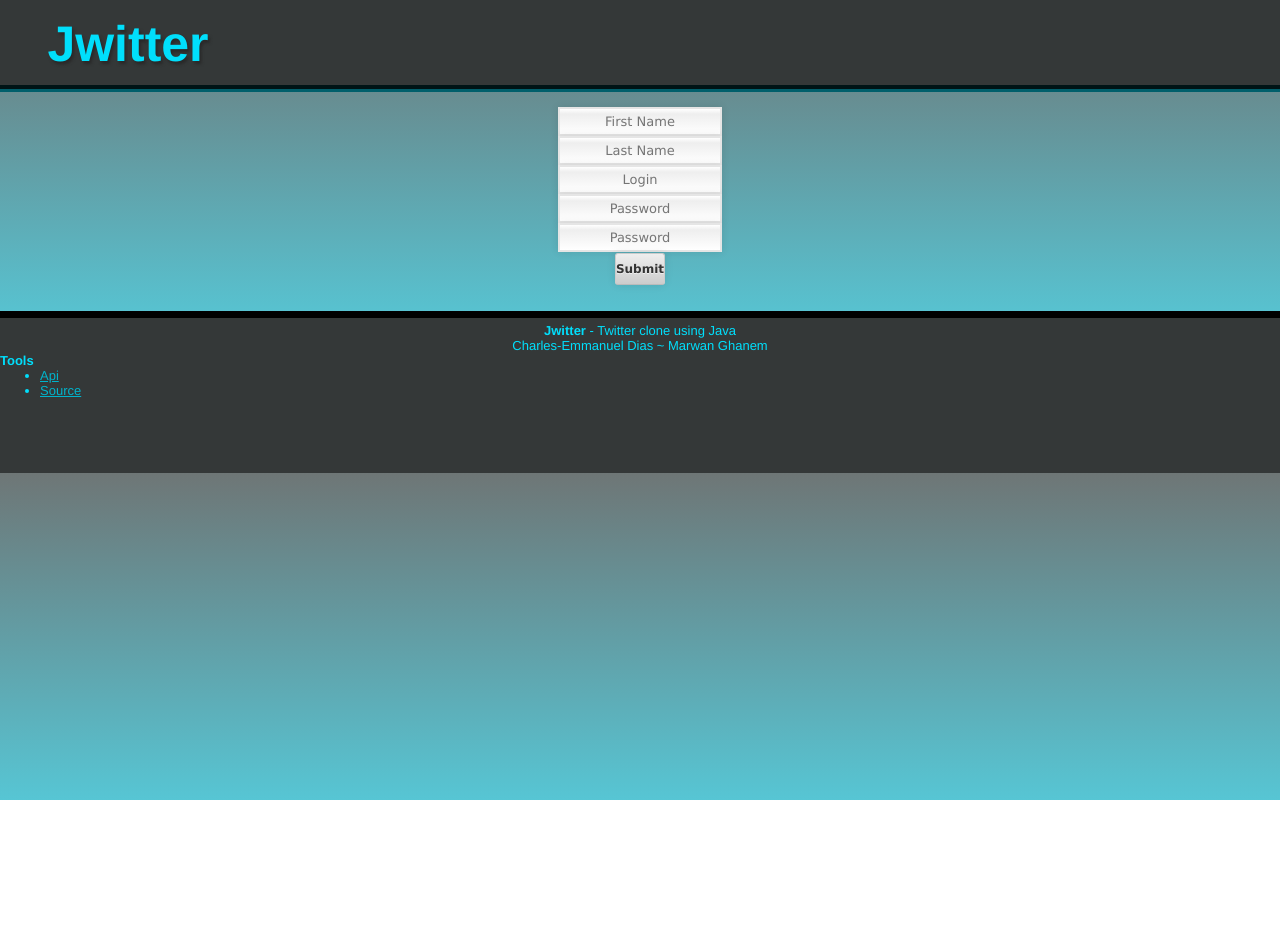
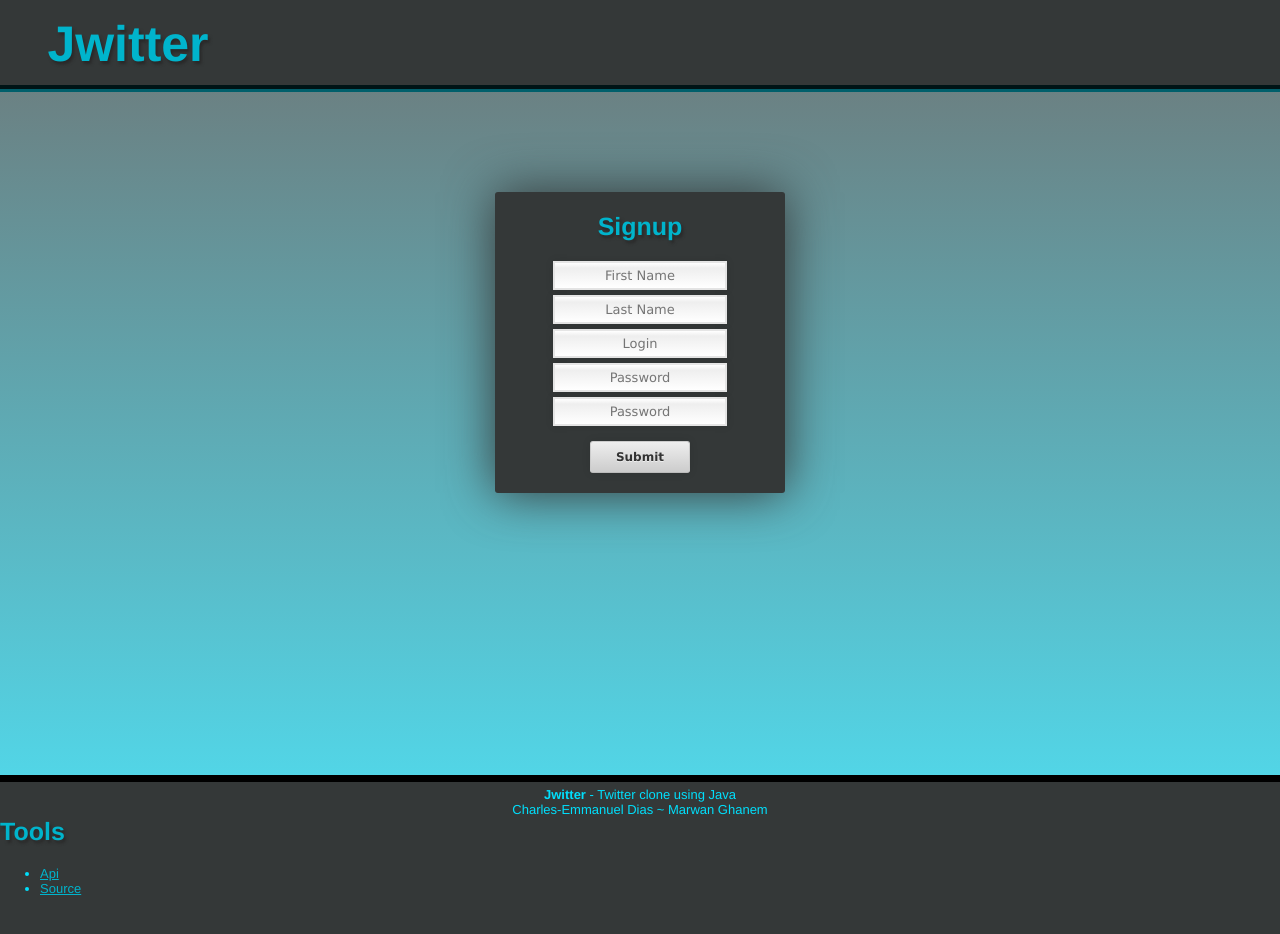
Before and after one commit to cedias/Jwitter-Web, a plain HTML site: page app/signup.html in a window 1280 px wide. Before the commit the page ends 800 px from the top, so only its background shows below. Drawn offline with Linux system fonts and the light colour scheme.

Commit message:
cleaned for merge

```diff
--- a/app/css/index.css
+++ b/app/css/index.css
@@ -50,13 +50,14 @@ h2 {
 	vertical-align:top;
 }
 
-#header > h1{
+#header > h1, h1 > a{
 	text-align: center;
 	width: 20%;
 	font-size: 50px;
     font-family: 'Myriad-Pro', 'Myriad', helvetica, arial, sans-serif;
     text-shadow: 2px 3px 3px #292929;
     margin-top: 10px;
+    text-decoration: none;
 
 }
 
--- a/app/css/signup.css
+++ b/app/css/signup.css
@@ -13,14 +13,26 @@ a {
 	color: #00B4CC;
 }
 
+input {
+
+	margin-bottom: 15px;
+}
+
 .signup_field
 {
 	display:block;
 	height:25px;
-	width:50%;
+
 	text-align: center;
 	display: block;
-	margin: 0 auto;
+	margin: 5px auto;
+}
+
+h2{
+	color: #00B4CC;
+	font-size: 25px;
+	text-shadow: 2px 3px 3px #292929;
+	margin-bottom: 20px;
 }
 
 
@@ -53,40 +65,56 @@ filter: progid:DXImageTransform.Microsoft.gradient( startColorstr='#6e7676', end
 	vertical-align:top;
 }
 
-#header > h1{
+#header > h1, h1 > a{
 	text-align: center;
 	width: 20%;
 	font-size: 50px;
     font-family: 'Myriad-Pro', 'Myriad', helvetica, arial, sans-serif;
     text-shadow: 2px 3px 3px #292929;
     margin-top: 10px;
-
+    text-decoration: none;
 }
 
 
 
 
 #form_container {
-	width:50%;
+
+
+	padding: 5px;
+	width:280px;
 	margin:auto;
-	margin-top: 15px;
-	min-width: 279px;
+	margin-top: 100px;
+	margin-bottom: 50px;
+		background-color: #343838;
+	border-radius: 3px 3px 3px;
+
+	-moz-box-shadow: 0px 0px 50px #343838;
+	-webkit-box-shadow: 0px 0px 50px #343838;
+	-o-box-shadow: 0px 0px 50px #343838;
+	box-shadow: 0px 0px 50px #343838;
+
 }
 
 #signup {
-	width:50%;
 	margin:auto;
 	margin-top: 15px;
-	min-width: 279px;
+	min-width: 100px;
+	max-width: 200px;
 	text-align: center;
 
+}
+
+#submit_signup {
+	margin-top: 10px;
+	width:50%;
 }
 
 /*FOOTER*/
 
 #footer{
 	height: 150px;
-	margin-top: 25px;
+	margin-top: 22%;
 	padding-top: 5px;
 	background-color: #343838;
 	color: #00DFFC;
--- a/app/js/appSignup.js
+++ b/app/js/appSignup.js
@@ -1,19 +1,30 @@
  $(function(){
+
+
+
+
 	$("#signup").on("submit", function(){
 		var firstName = $("#first_name").val();
 		var lastName = $("#last_name").val();
 		var login = $("#login").val();
 		var password = $("#password").val();
 
+
 		Jwitter.signup(firstName,lastName,login,password,function(resp){
 			console.log(resp);
 
 			if(resp.error_code){
 				alert(resp.message);
-			}else
-				alert("done you can login now");
+			}
+			else
+			{
+				alert("Account Created");
+				window.document.location = "index.html";
+			}
+		});
 
-			return false;
-		});
+		return false;
+	});
+
+
 });
-});
--- a/app/js/jwitter.js
+++ b/app/js/jwitter.js
@@ -42,7 +42,10 @@ Jwitter._get = function(url,callback){
 	     callback(resp);
 	 })
 
-    .fail(function() { alert("error in request "+ url); })
+    .fail(function(resp) {
+     console.log(resp);
+     alert(resp);
+    })
 }
 
 })(window);
--- a/app/signup.html
+++ b/app/signup.html
@@ -8,13 +8,16 @@
 <body>
 
 	<div id="header">
-		<h1> Jwitter </h1>
+		<h1><a href="index.html"> Jwitter</a></h1>
 
 	</div>
 
 	<div id="container">
+
 		<div id="form_container" class="content_background">
-			<form action="#" id="signup" >
+
+			<form action="javascript:function(){}" id="signup" >
+				<h2> Signup </h2>
 				<input class="signup_field" type="text" placeholder="First Name" id="first_name" />
 				<input class="signup_field" type="text" placeholder="Last Name" id="last_name" />
 				<input class="signup_field" type="text" placeholder="Login" id="login" />
@@ -36,9 +39,7 @@
 	</div>
 
 	<script type="text/javascript" src="js/lib/jquery.js"></script>
-	<script type="text/javascript" src="js/lib/handlebars.js"></script>
 	<script type="text/javascript" src="js/jwitter.js"></script>
-	<script type="text/javascript" src="js/core_objects.js"></script>
 	<script type="text/javascript" src="js/appSignup.js"></script>
 
 </body>
```
Also changed, not shown: app/index.html (+2 -2 lines).
